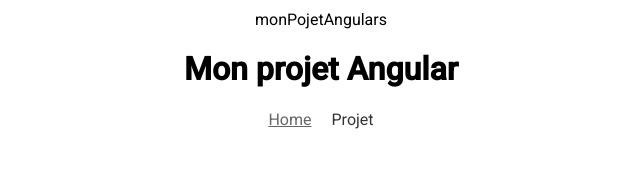
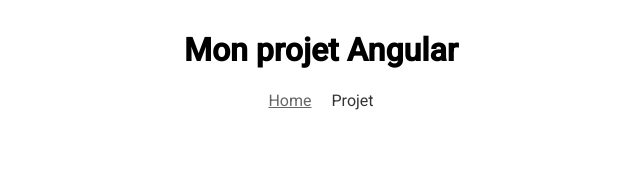
Before and after one commit to Mariam-26/monProjetAngular, an Angular app in the folder monprojetangular/: page / in a window 1280 px wide. Shown: the top 189 px of the page, without its empty margins (319-959 px from the left). Built offline with nearby package versions, Linux system fonts and the light colour scheme.

Commit message:
Update header.component.html

```diff
--- a/monprojetangular/src/app/header/header.component.html
+++ b/monprojetangular/src/app/header/header.component.html
@@ -1,4 +1,5 @@
-<header>monPojetAngulars
+<!-- J'AI CREER MON HEADER LA CMD ng g c header -->
+<header>
   <h1>Mon projet Angular</h1>
   <nav>
     <a routerLink="" routerLinkActive="active" [routerLinkActiveOptions]="{ exact: true }">Home</a>
```
